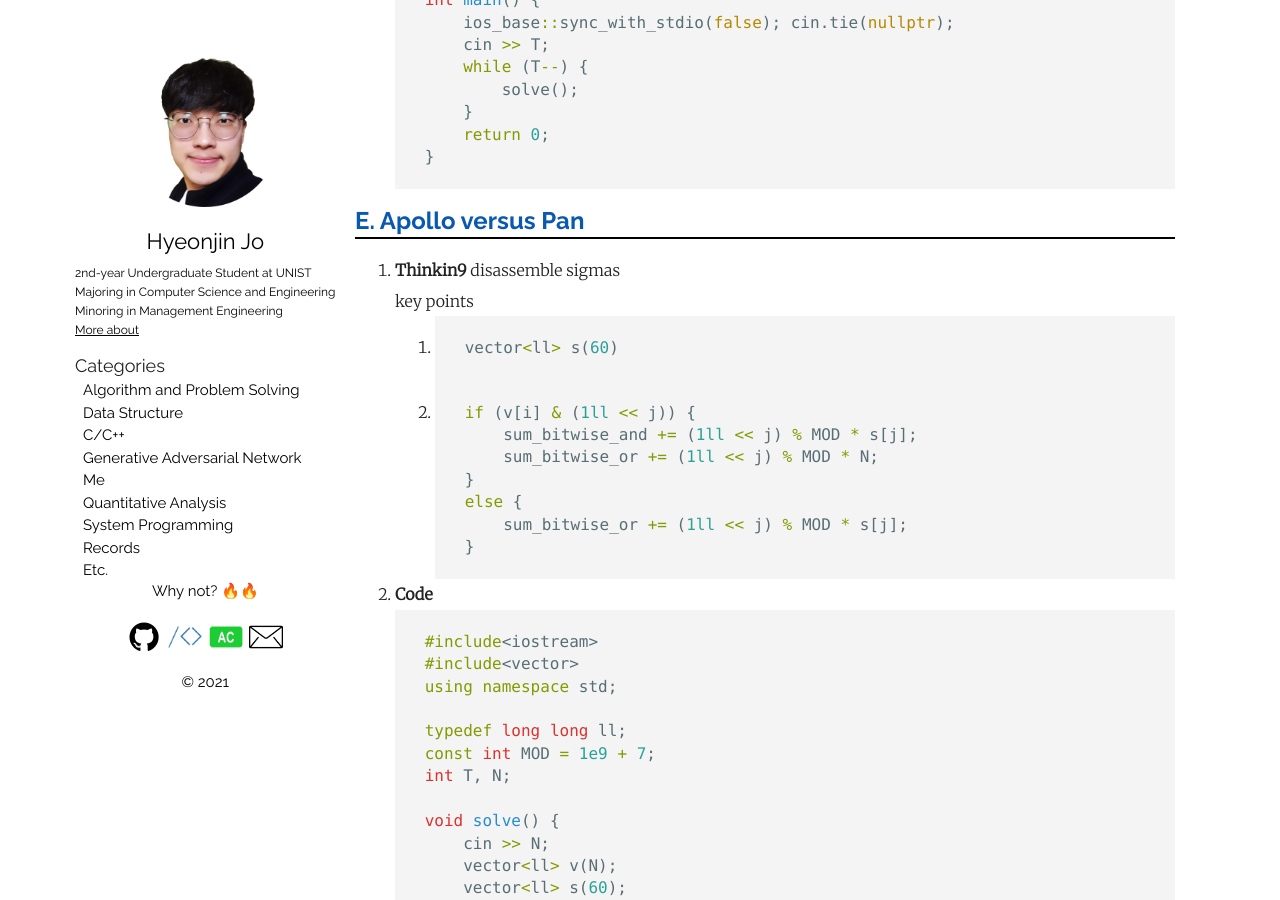
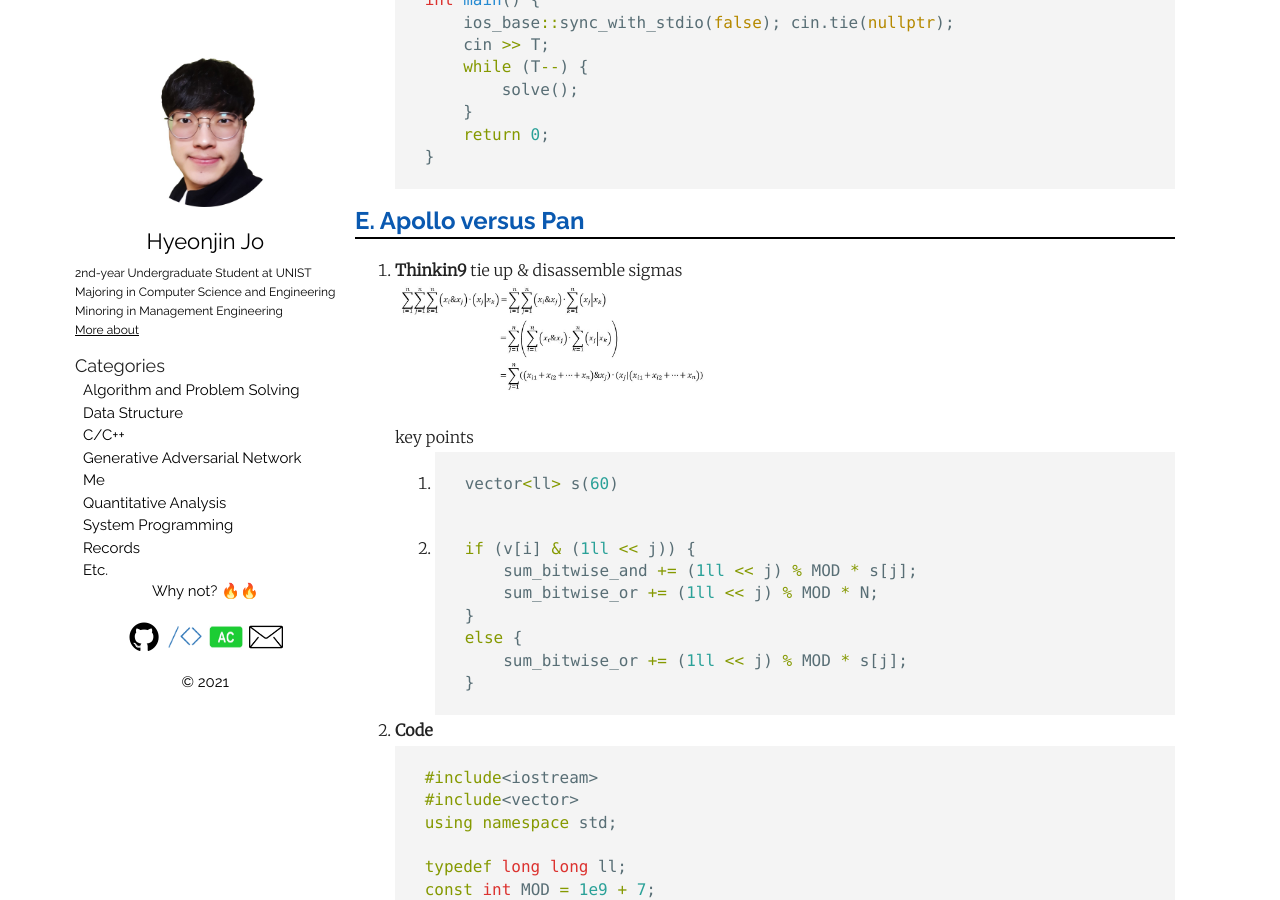
Before and after one commit to thinkin9/thinkin9.github.io, a Jekyll site: the page built from _posts/2021-01-09-Codeforces_Good_Bye_2020.markdown, in a window 1280 px wide and 900 px high, scrolled down 4087 px. Built offline with Jekyll 4.4.1, drawn with Linux system fonts in a browser that asks for light colours.

Commit message:
20210110

````diff
--- a/_posts/2021-01-09-Codeforces_Good_Bye_2020.markdown
+++ b/_posts/2021-01-09-Codeforces_Good_Bye_2020.markdown
@@ -198,7 +198,8 @@ categories: Records
 <hr style="height: 2px; border:none; margin-top: -1em; margin-bottom:0.5em; padding: 0; background:black">
 
 1. **Thinkin9**
-    disassemble sigmas
+    tie up & disassemble sigmas
+    <img src="/img/20210109E.jpg" width="50%">
     key points
     1. ```cpp
         vector<ll> s(60)
````
Also changed, not shown: img/20210109E.jpg (added).
